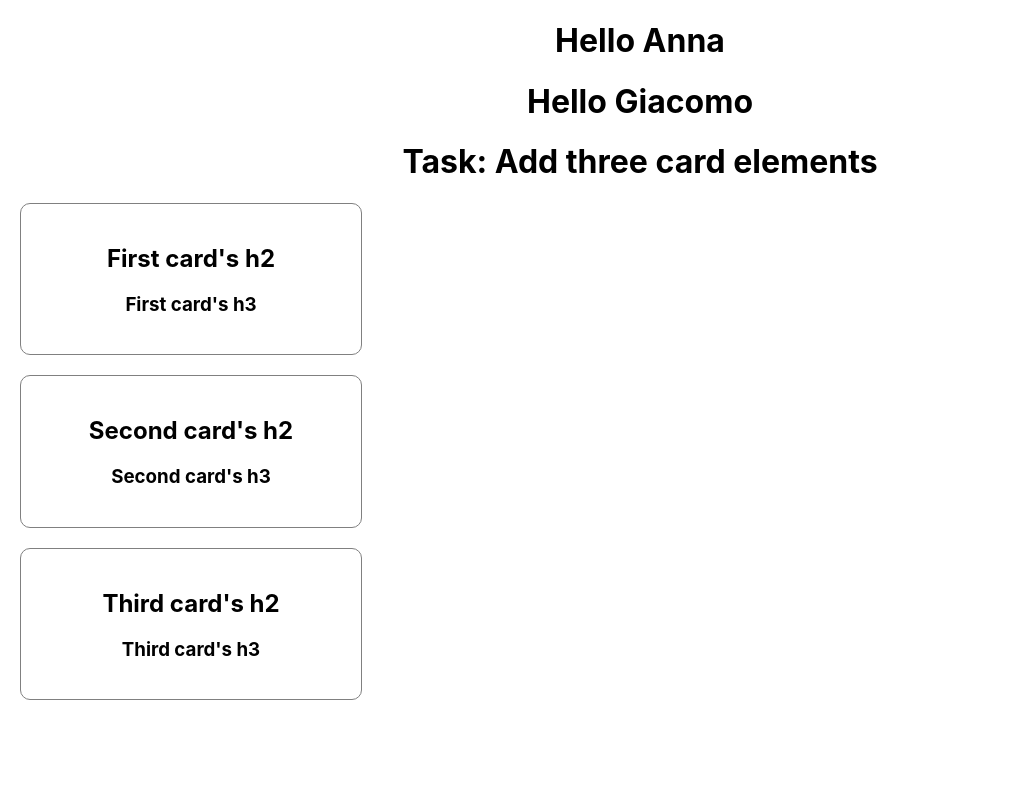
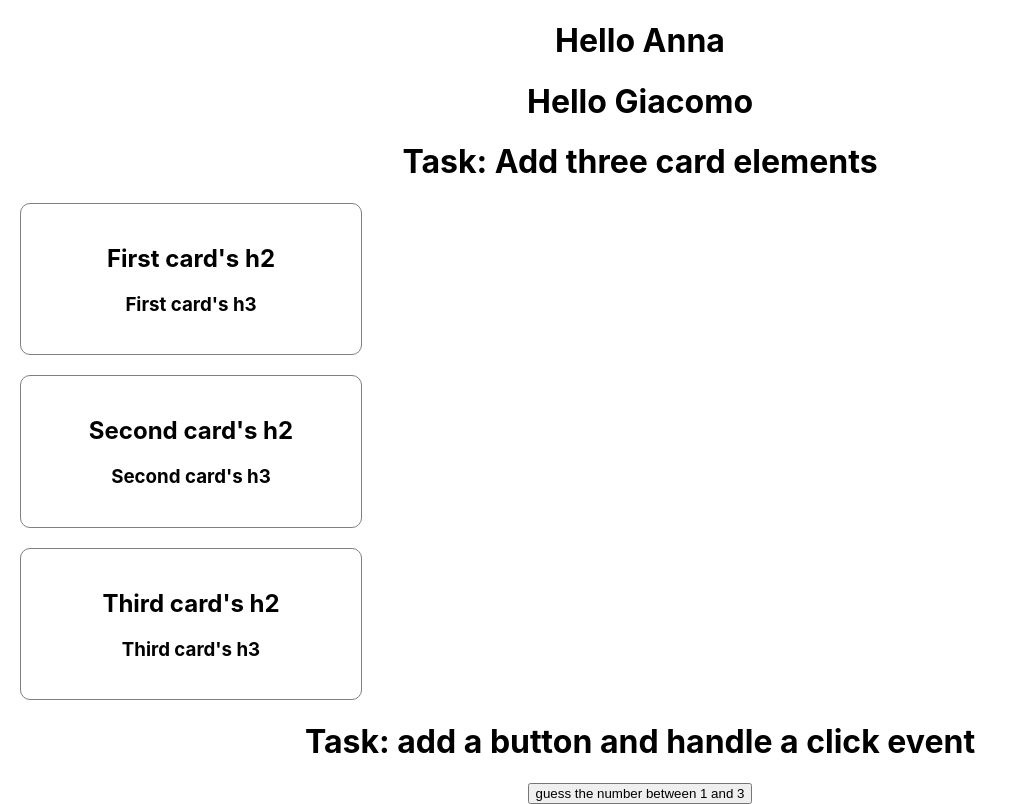
Before and after one commit to mesciuS/firstReactApp, a React (Create React App) app: page / in a window 1280 px wide. Shown: the whole page, without its empty margins (0-1018 px from the left). Built offline with nearby package versions, Linux system fonts and the light colour scheme.

Commit message:
feat: dynamic on click event

```diff
--- a/src/App.js
+++ b/src/App.js
@@ -2,6 +2,7 @@
 import './App.css';
 import Heading from './components/Heading.js';
 import Card from './components/Card.js';
+import DynamicEvents from './components/DynamicEvents';
 
 
 function App() {
@@ -14,6 +15,8 @@
       <Card h2="First card's h2" h3="First card's h3"/>
       <Card h2="Second card's h2" h3="Second card's h3"/>
       <Card h2="Third card's h2" h3="Third card's h3"/>
+      <h1>Task: add a button and handle a click event</h1>
+      <DynamicEvents />
     </div>
   );
 }
--- /dev/null
+++ b/src/components/DynamicEvents.js
@@ -0,0 +1,15 @@
+function DynamicEvents() {
+    function handleClick() {
+        let randomNum = Math.floor(Math.random() * 3) + 1;
+        console.log(randomNum);
+        let userInput = prompt('type a number');
+        alert(`computer number: ${randomNum}, your guess: ${userInput}`);
+    }
+    return (
+        <button onClick={handleClick}>
+            guess the number between 1 and 3
+        </button>
+    )
+};
+
+export default DynamicEvents;
```
